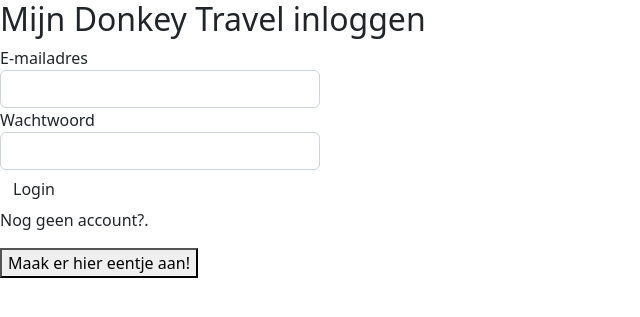
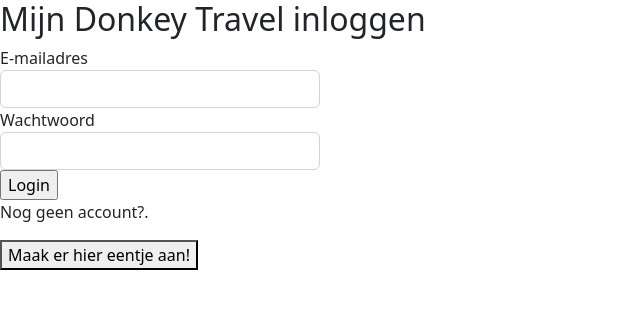
Before and after one commit to XaderGator/DonkeyTravel, a PHP site: page / in a window 1280 px wide. Shown: the top 317 px of the page, without its empty margins (0-640 px from the left). Run offline with PHP 8.4, Linux system fonts and the light colour scheme.

Commit message:
button fix

```diff
--- a/index.php
+++ b/index.php
@@ -121,7 +121,7 @@ if($_SERVER["REQUEST_METHOD"] == "POST"){
                 <span class="invalid-feedback"><?php echo $password_err; ?></span>
             </div>
             <div class="button">
-                <input type="submit" class="btn " value="Login">
+                <input type="submit" value="Login">
             </div>
             <p>Nog geen account?.</p>
             <button onclick="registratie.php">Maak er hier eentje aan!</button>
```
